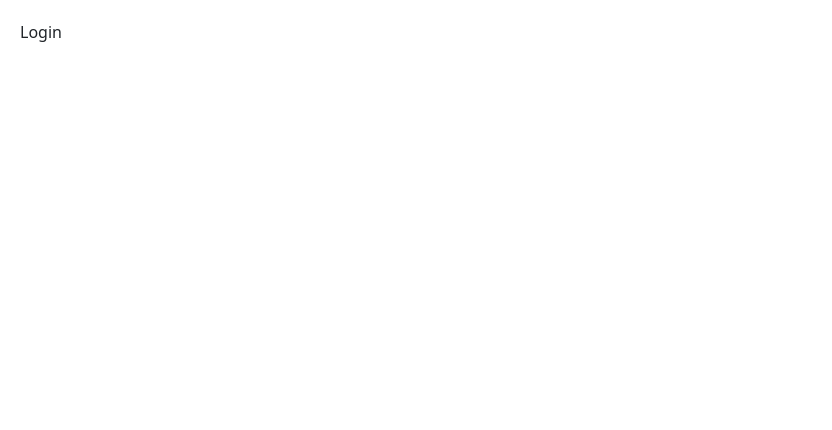
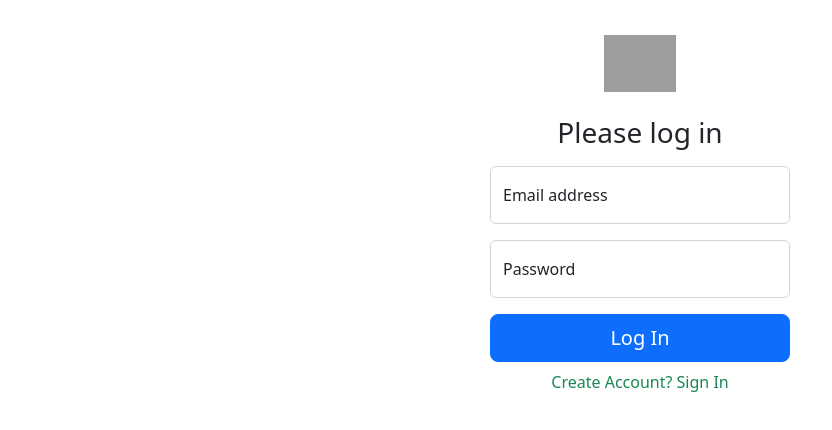
Before and after one commit to sahil-bhanvadiya/recipe-app-react-ts, a React (Create React App) app: page /login in a window 1280 px wide. Shown: the top 430 px of the page, without its empty margins (0-832 px from the left). Built offline with nearby package versions, Linux system fonts and the light colour scheme; grey boxes are pictures that could not be loaded.

Commit message:
homework completed

```diff
--- a/src/App.css
+++ b/src/App.css
@@ -3,3 +3,9 @@
   height: 15vw;
   object-fit: cover;
 }
+.form-signin {
+  width: 100%;
+  max-width: 330px;
+  padding: 15px;
+  margin: auto;
+}
--- a/src/App.tsx
+++ b/src/App.tsx
@@ -5,7 +5,6 @@ import {
   RouterProvider,
   Navigate
 } from "react-router-dom";
-import Login from "./components/Login";
 import Register from "./components/Register";
 import About from "./components/About";
 function App() {
@@ -16,11 +15,11 @@ function App() {
     },
     {
       path: "/login",
-      element: <Login/>
+      element: <Register isLoginPage={true}/>
     },
     {
       path: "/register",
-      element: <Register/>,
+      element: <Register isLoginPage={false}/>,
     },
     {
       path: "/about",
--- a/src/components/Login.tsx
+++ /dev/null
@@ -1,11 +0,0 @@
-import React from 'react'
-
-const Login = () => {
-  return (
-    <div>
-      Login
-    </div>
-  )
-}
-
-export default Login
--- a/src/components/Register.tsx
+++ b/src/components/Register.tsx
@@ -1,11 +1,93 @@
-import React from 'react'
+import { FC } from "react";
+import { useNavigate } from "react-router-dom";
+import { useForm, SubmitHandler } from "react-hook-form";
+import { yupResolver } from "@hookform/resolvers/yup";
+import * as yup from "yup";
 
-const Register = () => {
+type Inputs = {
+  email: string;
+  password: string;
+};
+const schema = yup
+  .object({
+    email: yup.string().email().required("Please enter username!"),
+    password: yup.string().required("Please enter password!"),
+  })
+  .required();
+
+const Register: FC<{ isLoginPage: boolean }> = ({ isLoginPage }) => {
+  const {
+    register,
+    handleSubmit,
+    formState: { errors },
+  } = useForm<Inputs>({
+    resolver: yupResolver(schema),
+  });
+  const navigate = useNavigate();
+
+  const onSubmit: SubmitHandler<Inputs> = (data) => {
+    //need api call
+    console.log(data);
+  };
+  const onToggleHandler = (): void => {
+    isLoginPage ? navigate("/register") : navigate("/login");
+  };
+
   return (
-    <div>
-      Register
+    <div className="d-flex text-center">
+      <main className="form-signin">
+        <form onSubmit={handleSubmit(onSubmit)}>
+          <img
+            className="mb-4"
+            src="https://getbootstrap.com/docs/5.0/assets/brand/bootstrap-logo.svg"
+            alt=""
+            width="72"
+            height="57"
+          />
+          <h1 className="h3 mb-3 fw-normal">
+            Please {isLoginPage ? "log in" : "sign in"}
+          </h1>
+
+          <div className="form-floating">
+            <input
+              type="email"
+              className="form-control"
+              id="floatingInput"
+              {...register("email")}
+              placeholder="name@example.com"
+            />
+            <label htmlFor="floatingInput">Email address</label>
+          </div>
+          <p className="text-danger">{errors.email?.message}</p>
+
+          <div className="form-floating">
+            <input
+              type="password"
+              className="form-control my-2"
+              {...register("password")}
+              id="floatingPassword"
+              placeholder="Password"
+            />
+            <label htmlFor="floatingPassword">Password</label>
+          </div>
+          <p className="text-danger">{errors.password?.message}</p>
+
+          <button className="w-100 btn btn-lg btn-primary" type="submit">
+            {isLoginPage ? "Log In" : "Sign in"}
+          </button>
+        </form>
+        <p
+          className="text-success my-2"
+          role="button"
+          onClick={onToggleHandler}
+        >
+          {!isLoginPage
+            ? "Already having an account? LogIn"
+            : "Create Account? Sign In"}
+        </p>
+      </main>
     </div>
-  )
-}
+  );
+};
 
-export default Register
+export default Register;
```
